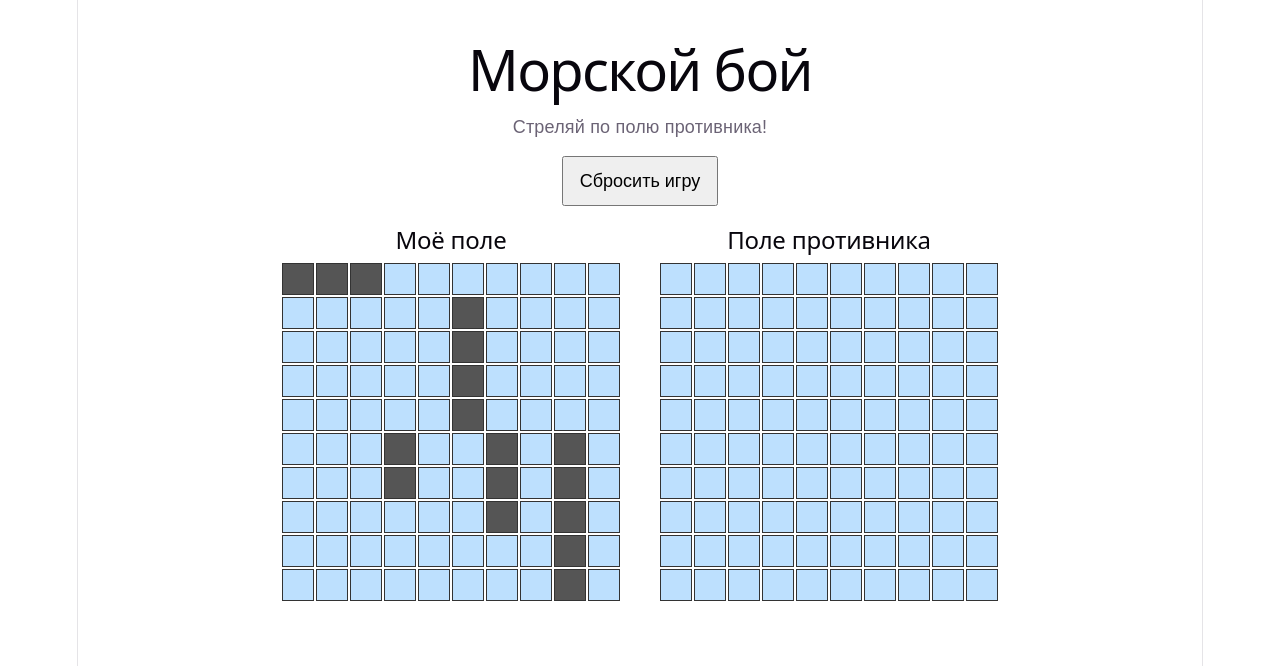
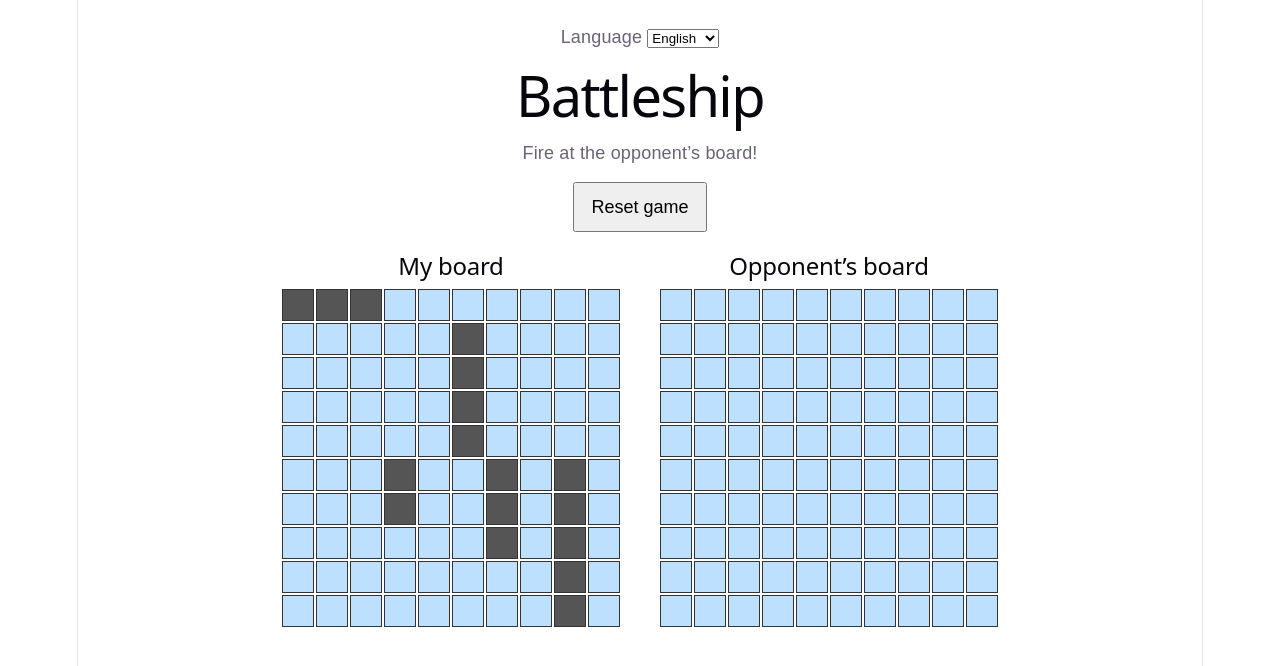
Before and after one commit to alexeyshevin/react-battleship, a React (Vite) app: page / in a window 1280 px wide. Shown: the top 666 px of the page. Built offline with nearby package versions, Linux system fonts and the light colour scheme.

Commit message:
feat: app is localized with ru/eng

```diff
--- a/index.html
+++ b/index.html
@@ -1,10 +1,10 @@
 <!doctype html>
-<html lang="en">
+<html lang="ru">
   <head>
     <meta charset="UTF-8" />
     <link rel="icon" type="image/svg+xml" href="/favicon.svg" />
     <meta name="viewport" content="width=device-width, initial-scale=1.0" />
-    <title>react-battleship</title>
+    <title>Морской бой</title>
   </head>
   <body>
     <div id="root"></div>
--- a/package.json
+++ b/package.json
@@ -10,8 +10,11 @@
     "preview": "vite preview"
   },
   "dependencies": {
+    "i18next": "^27.1.3",
+    "i18next-browser-languagedetector": "^8.3.0",
     "react": "^19.2.5",
-    "react-dom": "^19.2.5"
+    "react-dom": "^19.2.5",
+    "react-i18next": "^18.0.2"
   },
   "devDependencies": {
     "@eslint/js": "^10.0.1",
--- a/src/App.tsx
+++ b/src/App.tsx
@@ -1,14 +1,21 @@
 import { useState } from 'react';
+import { useTranslation } from 'react-i18next';
+import { LanguageSwitcher } from './components/LanguageSwitcher/LanguageSwitcher';
+import type { ru } from './i18n/locales/ru';
+
 import { Board } from './components/Board/Board';
 import { GameStatus } from './components/GameStatus/GameStatus';
 import { Button } from './components/ui/Button/Button';
 import { createBoardWithShips } from './shared/helpers/createBoardWithShips';
 import './App.css';
 
+type GameStatusKey = keyof typeof ru.game.status;
+
 const App = () => {
+  const { t } = useTranslation();
   const [playerBoard, setPlayerBoard] = useState(createBoardWithShips);
   const [enemyBoard, setEnemyBoard] = useState(createBoardWithShips);
-  const [message, setMessage] = useState('Стреляй по полю противника!');
+  const [message, setMessage] = useState<GameStatusKey>('ready');
 
   function handleEnemyCellClick(row: number, col: number) {
     const cell = enemyBoard[row][col];
@@ -22,27 +29,28 @@ const App = () => {
     );
 
     updatedBoard[row][col].hit = true;
-    setMessage(cell.ship ? 'Попадание!' : 'Мимо!');
+    setMessage(cell.ship ? 'hit' : 'miss');
     setEnemyBoard(updatedBoard);
   }
 
   function resetGame() {
     setPlayerBoard(createBoardWithShips());
     setEnemyBoard(createBoardWithShips());
-    setMessage('Новая игра. Стреляй по полю противника!');
+    setMessage('newGame');
   }
 
   return (
     <main className="game">
-      <h1>Морской бой</h1>
-      <GameStatus message={message} />
+      <LanguageSwitcher />
+      <h1>{t('app.title')}</h1>
+      <GameStatus message={t(`game.status.${message}`)} />
       <div className="game-actions">
-        <Button onClick={resetGame}>Сбросить игру</Button>
+        <Button onClick={resetGame}>{t('game.reset')}</Button>
       </div>
       <div className="boards">
-        <Board title="Моё поле" board={playerBoard} />
+        <Board title={t('game.playerBoard')} board={playerBoard} />
         <Board
-          title="Поле противника"
+          title={t('game.enemyBoard')}
           board={enemyBoard}
           concealShips
           onCellClick={handleEnemyCellClick}
--- a/src/components/Board/Board.tsx
+++ b/src/components/Board/Board.tsx
@@ -1,5 +1,6 @@
 import type { CSSProperties } from 'react';
 import { useId } from 'react';
+import { useTranslation } from 'react-i18next';
 import type { BoardView } from '../../shared/types';
 import { BoardCell } from '../BoardCell/BoardCell';
 import './Board.css';
@@ -13,6 +14,7 @@ type Props = {
 
 export const Board = (props: Props) => {
   const titleId = useId();
+  const { t } = useTranslation();
 
   const renderBoardCells = () => {
     return (
@@ -22,7 +24,7 @@ export const Board = (props: Props) => {
             key={`${rowIndex}-${colIndex}`}
             cell={cell}
             concealShip={props.concealShips}
-            label={`Строка ${rowIndex + 1}, столбец ${colIndex + 1}`}
+            label={t('cell.coordinates', { row: rowIndex + 1, col: colIndex + 1 })}
             onClick={props.onCellClick ? () => props.onCellClick?.(rowIndex, colIndex) : undefined}
           />
         )),
--- a/src/components/BoardCell/BoardCell.tsx
+++ b/src/components/BoardCell/BoardCell.tsx
@@ -1,3 +1,4 @@
+import { useTranslation } from 'react-i18next';
 import type { Cell } from '../../shared/types';
 import './BoardCell.css';
 
@@ -9,13 +10,14 @@ type Props = {
 }
 
 export const BoardCell = (props: Props) => {
+  const { t } = useTranslation();
   const isShipVisible = !props.concealShip && props.cell.ship;
   const shotState = props.cell.ship ? 'hit' : 'miss';
   const intactState = isShipVisible ? 'ship' : '';
   const state = props.cell.hit ? shotState : intactState;
 
-  const shotDescription = props.cell.ship ? 'попадание' : 'промах';
-  const intactDescription = isShipVisible ? 'корабль' : 'не обстреляна';
+  const shotDescription = props.cell.ship ? t('cell.hit') : t('cell.miss');
+  const intactDescription = isShipVisible ? t('cell.ship') : t('cell.untouched');
   const description = props.cell.hit ? shotDescription : intactDescription;
   const isDisabled = !props.onClick || props.cell.hit;
 
@@ -23,7 +25,7 @@ export const BoardCell = (props: Props) => {
     <button
       type="button"
       className={`cell ${state}`.trim()}
-      aria-label={`${props.label}: ${description}`}
+      aria-label={t('cell.label', { coordinates: props.label, description })}
       disabled={isDisabled}
       onClick={props.onClick}
     />
--- /dev/null
+++ b/src/components/LanguageSwitcher/LanguageSwitcher.tsx
@@ -0,0 +1,18 @@
+import { useTranslation } from 'react-i18next';
+
+export const LanguageSwitcher = () => {
+  const { t, i18n } = useTranslation();
+
+  return (
+    <label>
+      {t('language.label')}{' '}
+      <select
+        value={i18n.resolvedLanguage ?? 'ru'}
+        onChange={(event) => { void i18n.changeLanguage(event.target.value); }}
+      >
+        <option value="ru" lang="ru">Русский</option>
+        <option value="en" lang="en">English</option>
+      </select>
+    </label>
+  );
+};
--- /dev/null
+++ b/src/i18n/index.ts
@@ -0,0 +1,33 @@
+import i18n from 'i18next';
+import LanguageDetector from 'i18next-browser-languagedetector';
+import { initReactI18next } from 'react-i18next';
+import { ru } from './locales/ru';
+import { en } from './locales/en';
+
+const updateDocumentLanguage = () => {
+  document.documentElement.lang = i18n.resolvedLanguage ?? 'ru';
+  document.title = i18n.t('app.title');
+};
+
+i18n.on('languageChanged', updateDocumentLanguage);
+
+void i18n
+  .use(LanguageDetector)
+  .use(initReactI18next)
+  .init({
+    initAsync: false,
+    resources: { ru: { translation: ru }, en: { translation: en } },
+    supportedLngs: ['ru', 'en'],
+    fallbackLng: 'ru',
+    load: 'languageOnly',
+    detection: {
+      order: ['localStorage', 'navigator'],
+      caches: ['localStorage'],
+      lookupLocalStorage: 'battleship.language',
+    },
+    interpolation: { escapeValue: false },
+  });
+
+updateDocumentLanguage();
+
+export default i18n;
--- /dev/null
+++ b/src/i18n/locales/en.ts
@@ -0,0 +1,29 @@
+import type { ru } from './ru';
+
+type TranslationShape<T> = {
+  [Key in keyof T]: T[Key] extends string ? string : TranslationShape<T[Key]>;
+};
+
+export const en = {
+  app: { title: 'Battleship' },
+  language: { label: 'Language' },
+  game: {
+    reset: 'Reset game',
+    playerBoard: 'My board',
+    enemyBoard: 'Opponent’s board',
+    status: {
+      ready: 'Fire at the opponent’s board!',
+      newGame: 'New game. Fire at the opponent’s board!',
+      hit: 'Hit!',
+      miss: 'Miss!',
+    },
+  },
+  cell: {
+    coordinates: 'Row {{row}}, column {{col}}',
+    label: '{{coordinates}}: {{description}}',
+    hit: 'hit',
+    miss: 'miss',
+    ship: 'ship',
+    untouched: 'not fired at',
+  },
+} as const satisfies TranslationShape<typeof ru>;
--- /dev/null
+++ b/src/i18n/locales/ru.ts
@@ -0,0 +1,23 @@
+export const ru = {
+  app: { title: 'Морской бой' },
+  language: { label: 'Язык' },
+  game: {
+    reset: 'Сбросить игру',
+    playerBoard: 'Моё поле',
+    enemyBoard: 'Поле противника',
+    status: {
+      ready: 'Стреляй по полю противника!',
+      newGame: 'Новая игра. Стреляй по полю противника!',
+      hit: 'Попадание!',
+      miss: 'Мимо!',
+    },
+  },
+  cell: {
+    coordinates: 'Строка {{row}}, столбец {{col}}',
+    label: '{{coordinates}}: {{description}}',
+    hit: 'попадание',
+    miss: 'промах',
+    ship: 'корабль',
+    untouched: 'не обстреляна',
+  },
+} as const;
--- a/src/main.tsx
+++ b/src/main.tsx
@@ -1,6 +1,7 @@
 import { StrictMode } from 'react';
 import { createRoot } from 'react-dom/client';
 import './index.css';
+import './i18n';
 import App from './App.tsx';
 
 createRoot(document.getElementById('root')!).render(
```
Also changed, not shown: src/i18n/i18next.d.ts (added, +10 -0 lines), 1 other file (tests, documents, lock files or other folders).
